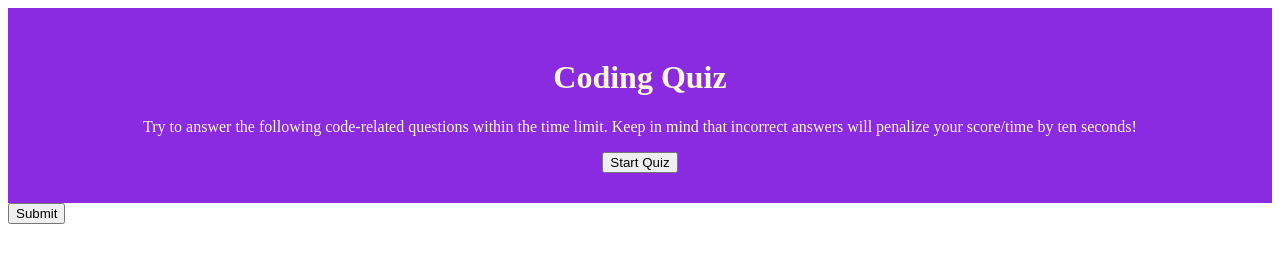
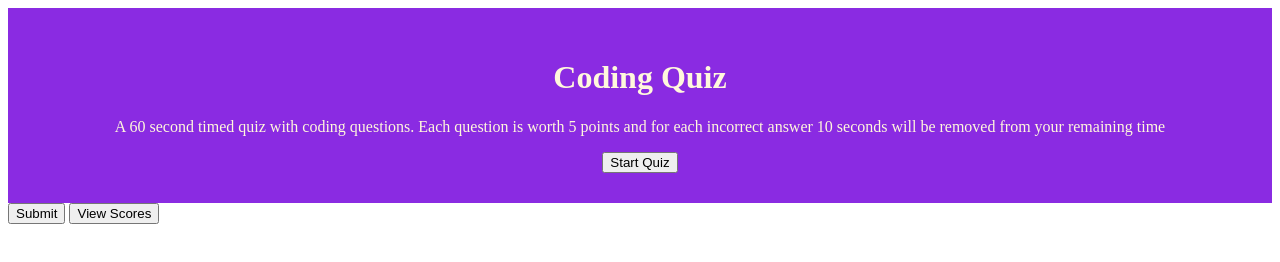
Before and after one commit to Reetah589/Code-Quiz, a plain HTML site: page index.html in a window 1280 px wide. Drawn offline with Linux system fonts and the light colour scheme; files that its build step writes are made by us from their sources; files whose address does not match are found by name.

Commit message:
fixed html message

```diff
--- a/index.html
+++ b/index.html
@@ -10,7 +10,7 @@
 <body>
     <header>
         <h1 class="page-title">Coding Quiz</h1>
-        <p>Try to answer the following code-related questions within the time limit. Keep in mind that incorrect answers will penalize your score/time by ten seconds!</p>
+        <p>A 60 second timed quiz with coding questions. Each question is worth 5 points and for each incorrect answer 10 seconds will be removed from your remaining time</p>
         <button class="btn">Start Quiz</button>
     </header>
 
@@ -18,7 +18,7 @@
 
     <button id="submit">Submit</button>
 
-    <div id="scores"></div>
+    <button id="scores">View Scores</button>
 
 
 <script src="../quiz/quiz.js"></script>
```
